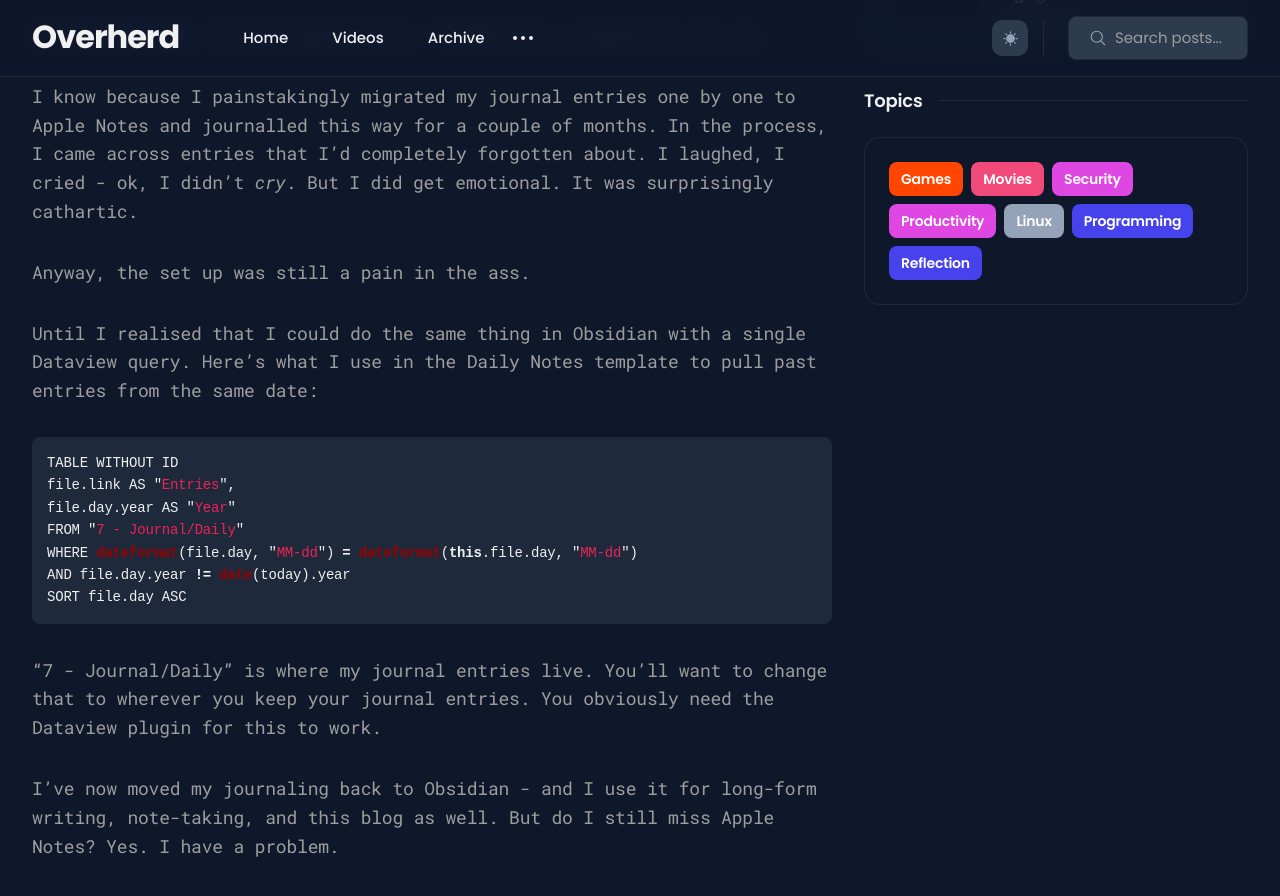
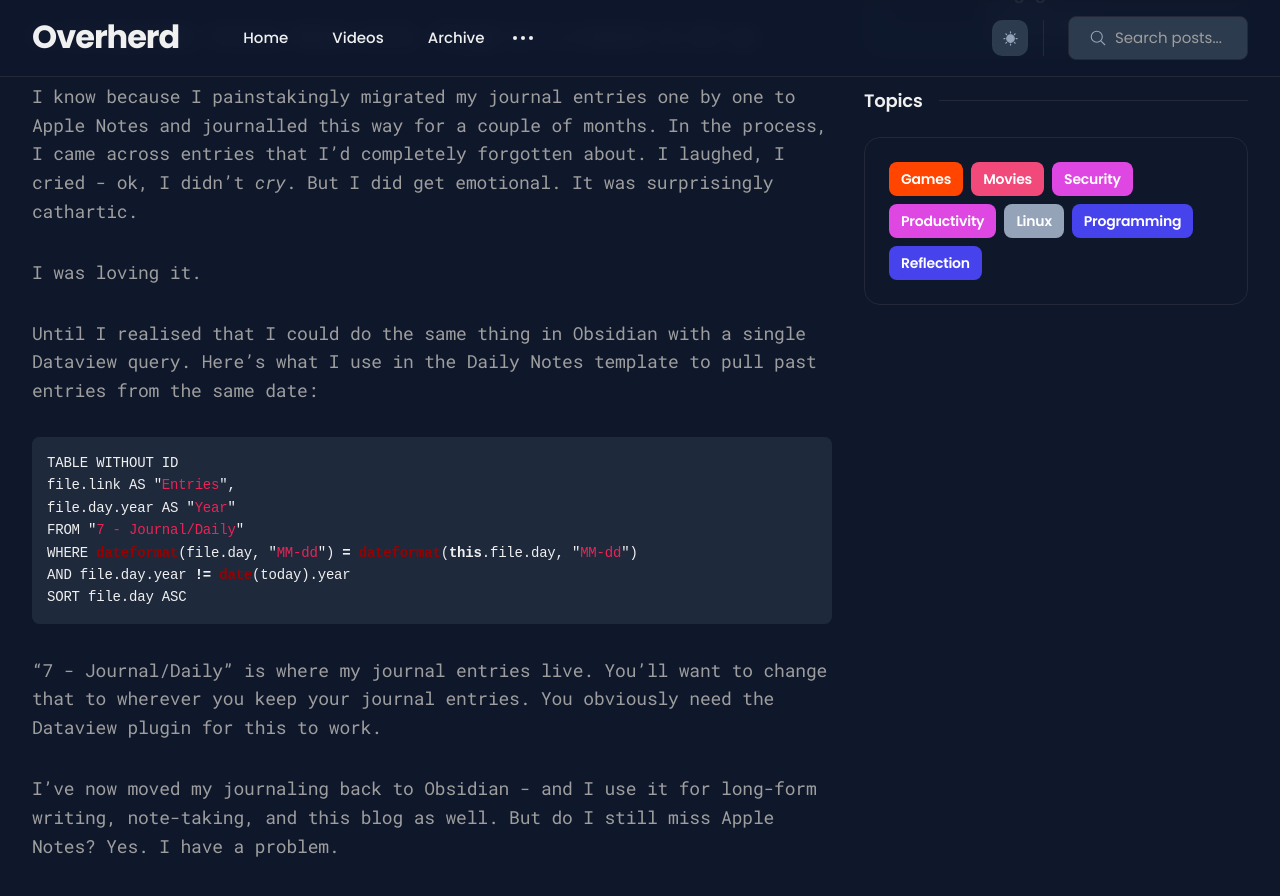
Before and after one commit to smartyshaman/anantshiva.github.io, a Jekyll site: the page built from _posts/2027-03-29-obsidian-forever-notes.md, in a window 1280 px wide and 900 px high, scrolled down 1103 px. Shown: the top 896 px of the window. Built offline with Jekyll 4.4.1, drawn with Linux system fonts in a browser that asks for light colours.

Commit message:
vault backup: 2025-03-29 17:37:13

```diff
--- a/_posts/2027-03-29-obsidian-forever-notes.md
+++ b/_posts/2027-03-29-obsidian-forever-notes.md
@@ -18,7 +18,7 @@ In the meantime, Forever Notes works. Though it's a hassle to set up.
 
 I know because I painstakingly migrated my journal entries one by one to Apple Notes and journalled this way for a couple of months. In the process, I came across entries that I'd completely forgotten about. I laughed, I cried - ok, I didn't *cry*. But I did get emotional. It was surprisingly cathartic.
 
-Anyway, the set up was still a pain in the ass.
+I was loving it.
 
 Until I realised that I could do the same thing in Obsidian with a single Dataview query. Here’s what I use in the Daily Notes template to pull past entries from the same date:
 
```
